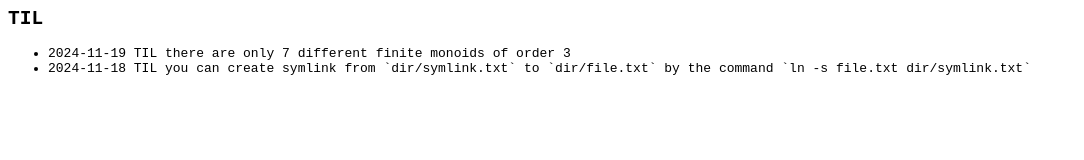
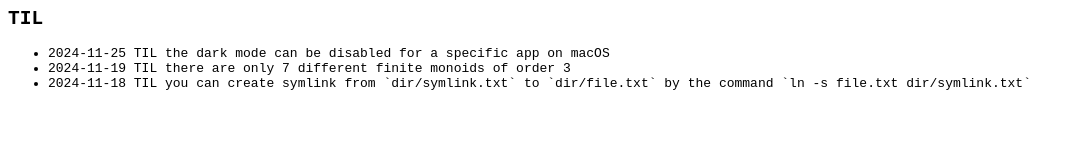
Before and after one commit to kt3k/til, a plain HTML site: page index.html in a window 1280 px wide. Shown: the whole page, without its empty margins (0-1084 px from the left). Drawn offline with Linux system fonts and the light colour scheme.

Commit message:
Update index.html

```diff
--- a/index.html
+++ b/index.html
@@ -6,6 +6,7 @@
 <h2>TIL</h2>
 
 <ul>
+  <li>2024-11-25 TIL the dark mode can be disabled for a specific app on macOS</li>
   <li>2024-11-19 TIL there are only 7 different finite monoids of order 3</li>
   <li>2024-11-18 TIL you can create symlink from `dir/symlink.txt` to `dir/file.txt` by the command `ln -s file.txt dir/symlink.txt`</li>
 </ul>
```
